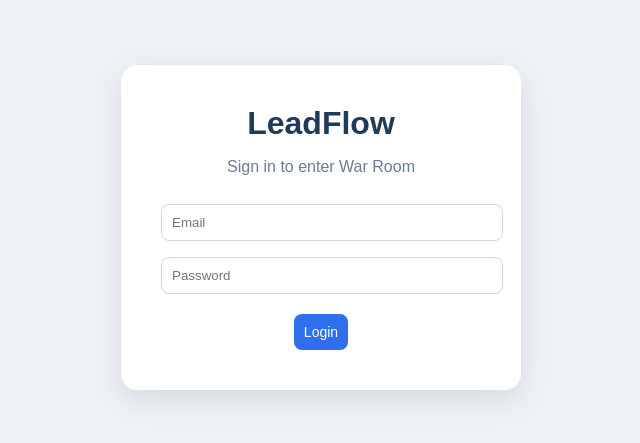
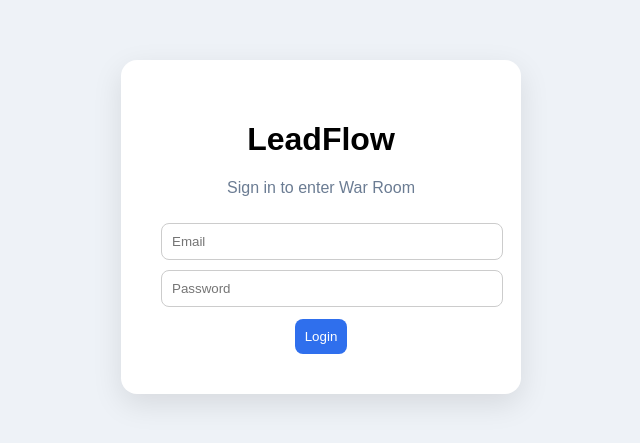
Before and after one commit to stirr3dz3phyr-ship-it/LeadFlow-WarMachine, a React (Vite) app: page / in a window 1280 px wide. Shown: the part 173-616 px from the top of the page, without its empty margins (319-959 px from the left). Built offline with nearby package versions, Linux system fonts and the light colour scheme.

Commit message:
Update styles.css

```diff
--- a/src/styles.css
+++ b/src/styles.css
@@ -1,10 +1,9 @@
 body {
   margin: 0;
-  font-family: Arial, sans-serif;
+  font-family: Arial;
   background: #eef2f7;
 }
 
-/* CENTER SCREEN */
 .app {
   min-height: 100vh;
   display: flex;
@@ -12,107 +11,48 @@ body {
   align-items: center;
 }
 
-/* LOGIN CARD */
+/* LOGIN */
 .login-card {
   background: white;
   padding: 40px;
   border-radius: 16px;
   width: 320px;
+  text-align: center;
   box-shadow: 0 10px 30px rgba(0,0,0,0.1);
-  text-align: center;
-}
-
-h1 {
-  margin: 0;
-  color: #1f3b57;
 }
 
 .subtitle {
   color: #6b7c93;
-  margin-bottom: 20px;
 }
 
 input {
   width: 100%;
   padding: 10px;
-  margin: 8px 0;
+  margin-top: 10px;
   border-radius: 8px;
-  border: 1px solid #d0d7de;
+  border: 1px solid #ccc;
 }
 
-/* LOGIN BUTTON */
 button {
+  margin-top: 12px;
   padding: 10px;
-  margin-top: 12px;
   border: none;
   border-radius: 8px;
   background: #2f6fed;
   color: white;
   cursor: pointer;
-  font-size: 14px;
 }
 
-button:hover {
-  background: #245ad1;
-}
-
-button:hover {
-  background: #245ad1;
-}
-
-/* WAR ROOM */
+/* DASHBOARD */
 .dashboard {
-  padding: 30px;
   width: 100%;
-}
-
-.pipeline {
-  display: flex;
-  gap: 16px;
-  margin-top: 20px;
-  overflow-x: auto;
-}
-
-.column {
-  background: white;
-  padding: 16px;
-  border-radius: 12px;
-  min-width: 200px;
-  box-shadow: 0 10px 20px rgba(0,0,0,0.06);
-}
-
-.column h3 {
-  margin-top: 0;
-  color: #1f3b57;
-}
-
-.lead-card {
-  background: #eef2f7;
-  padding: 10px;
-  border-radius: 8px;
-  margin-top: 10px;
-  font-size: 14px;
+  padding: 20px;
 }
 
 .add-lead {
   display: flex;
   gap: 10px;
-  margin-top: 20px;
-  max-width: 420px;
-}
-
-.add-lead input {
-  flex: 1;
-  padding: 10px;
-  border-radius: 8px;
-  border: 1px solid #d0d7de;
-  font-size: 14px;
-}
-
-.add-lead button {
-  width: auto;
-  padding: 10px 14px;
-  white-space: nowrap;
+  margin: 20px 0;
 }
 
 .add-lead input {
@@ -123,3 +63,26 @@ button:hover {
   width: auto;
   padding: 10px 14px;
 }
+
+/* PIPELINE */
+.pipeline {
+  display: flex;
+  gap: 16px;
+  overflow-x: auto;
+}
+
+.column {
+  background: white;
+  padding: 16px;
+  border-radius: 12px;
+  min-width: 200px;
+  box-shadow: 0 10px 20px rgba(0,0,0,0.08);
+}
+
+.lead-card {
+  background: #eef2f7;
+  padding: 10px;
+  margin-top: 10px;
+  border-radius: 8px;
+  cursor: pointer;
+}
```
